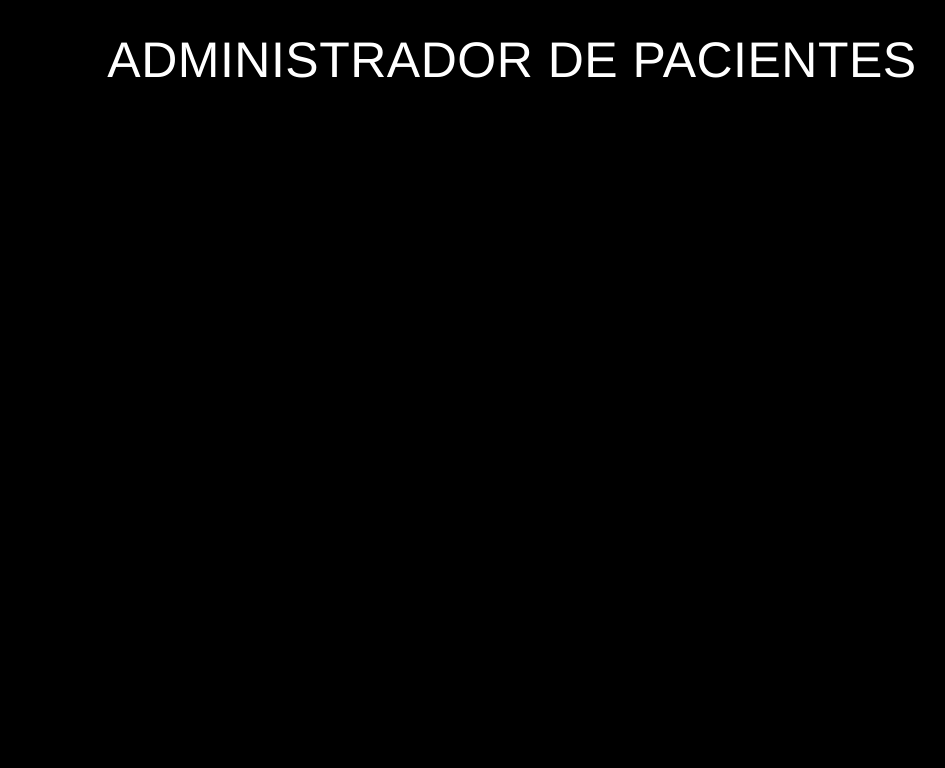
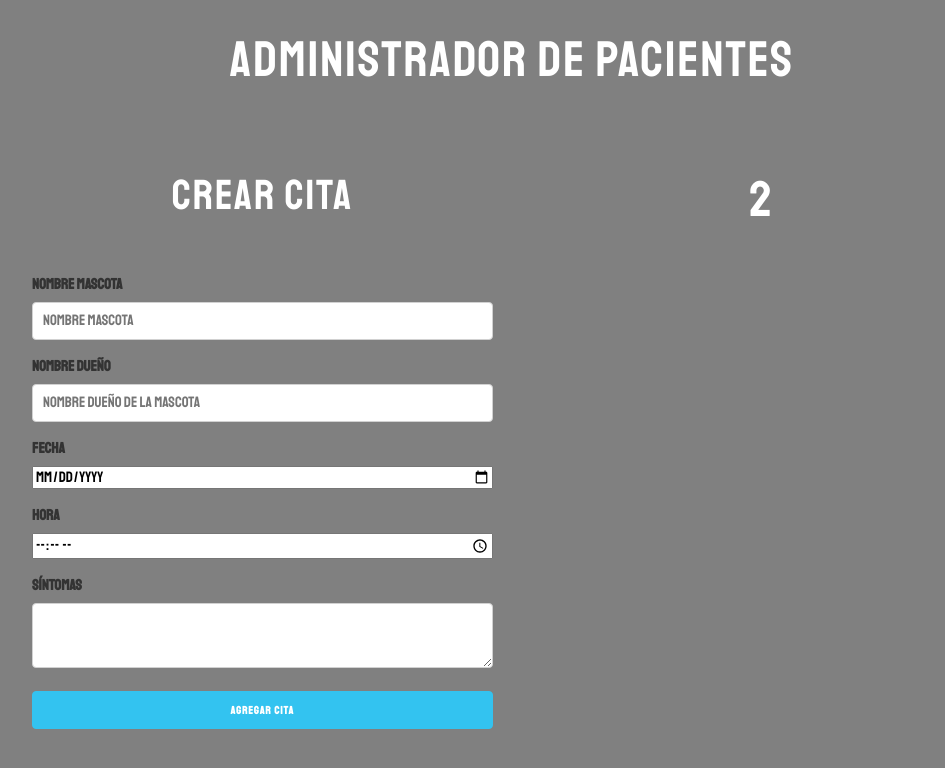
Before and after one commit to jmdc89/react15apps, a React (Create React App) app: page / in a window 1280 px wide. Shown: the top 768 px of the page, without its empty margins (128-1073 px from the left). Built offline with nearby package versions, Linux system fonts and the light colour scheme.

Commit message:
form date

```diff
--- /dev/null
+++ b/src/components/adminpacientes/Formulario.js
@@ -0,0 +1,58 @@
+import React from 'react';
+
+const Formulario = () => {
+    return (
+        <>
+            <h2>Crear cita</h2>
+
+            <form>
+                    <label>Nombre mascota</label>
+                    <input
+                        type="text"
+                        name="mascota"
+                        className="u-full-width"
+                        placeholder="Nombre Mascota"
+                    />
+
+                    <label>Nombre dueño</label>
+                    <input
+                        type="text"
+                        name="propietario"
+                        className="u-full-width"
+                        placeholder="Nombre Dueño de la mascota"
+                    />
+
+                    <label>Fecha</label>
+                    <input
+                        type="date"
+                        name="fecha"
+                        className="u-full-width"
+                    />
+
+                    <label>Hora</label>
+                    <input
+                        type="time"
+                        name="hora"
+                        className="u-full-width"
+                    />
+
+                    <label>Síntomas</label>
+                    <textarea
+                        className="u-full-width"
+                        name="sintomas"
+                    >
+                    </textarea>
+
+                    <button
+                        type="submit"
+                        className="u-full-width button-primary"
+                    >
+                        Agregar Cita
+                    </button>
+            </form>
+
+        </>
+    );
+}
+
+export default Formulario;
--- /dev/null
+++ b/src/components/adminpacientes/index.js
@@ -0,0 +1,23 @@
+import React from 'react';
+import Formulario from "./Formulario";
+
+function Admin() {
+  return (
+    <>
+    <h1>Administrador de Pacientes</h1>
+
+    <div className="container">
+        <div className="row">
+            <div className="one-half column">
+               <Formulario />
+            </div>
+            <div className="one-half column">
+            <h1>2</h1>
+            </div>
+        </div>
+    </div>
+    </>
+  );
+}
+
+export default Admin;
--- a/src/global-styles.js
+++ b/src/global-styles.js
@@ -7,18 +7,19 @@
     body {
       margin: 0;
       padding: 0;
-      font-family: 'Helvetica Neue', Helvetica, Arial, sans-serif;
-      background-color: #000000;
+      font-family: 'Staatliches', cursive;
+      background-color: gray;
       color: #333333;
       min-height: 100%;
       padding-bottom: 5rem;
+      text-transform: uppercase;
     }
     h1, h2  {
       color: white;
       padding: 3rem 0;
       text-align: center;
       text-transform: uppercase;
-      font-family: 'Helvetica Neue', Helvetica, Arial, sans-serif;
-      letter-spacing: 0.5px;
+      font-family: 'Staatliches', cursive;
+      letter-spacing: 2px;
   }
 `;
--- a/src/index.js
+++ b/src/index.js
@@ -1,13 +1,12 @@
 import React from 'react';
 import ReactDOM from 'react-dom';
 import {GlobalStyles} from './global-styles';
-import App from './App';
-import reportWebVitals from './reportWebVitals';
+import Admin from "./components/adminpacientes";
 
 ReactDOM.render(
   <React.StrictMode>
     <GlobalStyles />
-    <App />
+    <Admin/>
   </React.StrictMode>,
   document.getElementById('root')
 );
```
Also changed, not shown: src/components/adminpacientes/styles/Admin.js (added).
